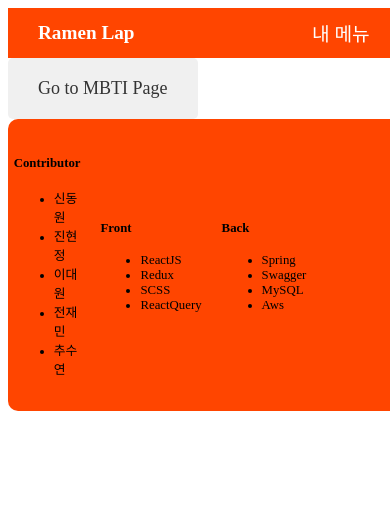
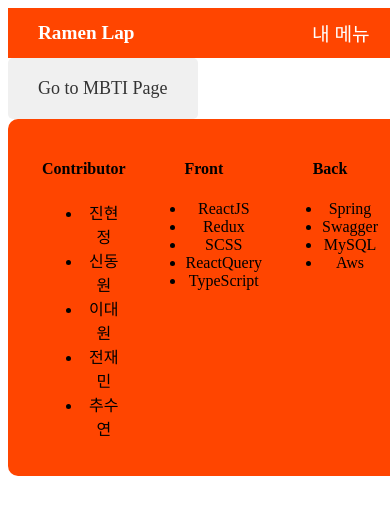
Before and after one commit to RamyunLab/ramyunlab-fe, a React (Create React App) app: page / in a window 390 px wide. Shown: the top 514 px of the page. Built offline with nearby package versions, Linux system fonts and the light colour scheme.

Commit message:
fix: footer css (stack 부분 수정 필요)

```diff
--- a/src/components/Footer/Footer.scss
+++ b/src/components/Footer/Footer.scss
@@ -16,6 +16,7 @@
     align-items: start;
     justify-content: flex-end;
     width: 100%;
+    text-align: center;
     div:not(:last-child) {
         margin-right: 40px; // 오른쪽 마진을 40px로 설정하여 간격을 넓힘
     }
@@ -56,23 +57,18 @@
 
 @media (max-width: 768px) {
     .stack-section {
-        flex-direction: row; // 모바일 화면에서는 세로 정렬
-        align-items: center; // 모든 항목을 중앙에 배치
-
-        div {
-            margin-right: 0; // 세로 정렬에서는 오른쪽 마진 제거
-
-            font-size: 0.8em;
-        }
+        flex-direction: row; /* Keep items aligned horizontally */
+        align-items: flex-start; /* Align items to the start vertically */
+        justify-content: center; /* Center align items horizontally */
     }
 
     .logo-section img {
-        max-width: 200px; // 모바일 화면에서 로고 크기 조정
-        margin-right: 0; // 세로 배치 시 오른쪽 마진 제거
+        max-width: 200px;
+        margin-right: 0;
     }
 
     .github-icon {
-        margin-right: 100px !important;
-        font-size: 4em !important;
+        margin-right: 0;
+        font-size: 2em; /* Adjust font size */
     }
 }
--- a/src/components/Footer/Footer.tsx
+++ b/src/components/Footer/Footer.tsx
@@ -11,8 +11,8 @@ const Footer = () => {
                 <div>
                     <h4>Contributor</h4>
                     <ul>
+                        <li>진현정</li>
                         <li>신동원</li>
-                        <li>진현정</li>
                         <li>이대원</li>
                         <li>전재민</li>
                         <li>추수연</li>
@@ -25,6 +25,7 @@ const Footer = () => {
                         <li>Redux</li>
                         <li>SCSS</li>
                         <li>ReactQuery</li>
+                        <li>TypeScript</li>
                     </ul>
                 </div>
                 <div>
```
